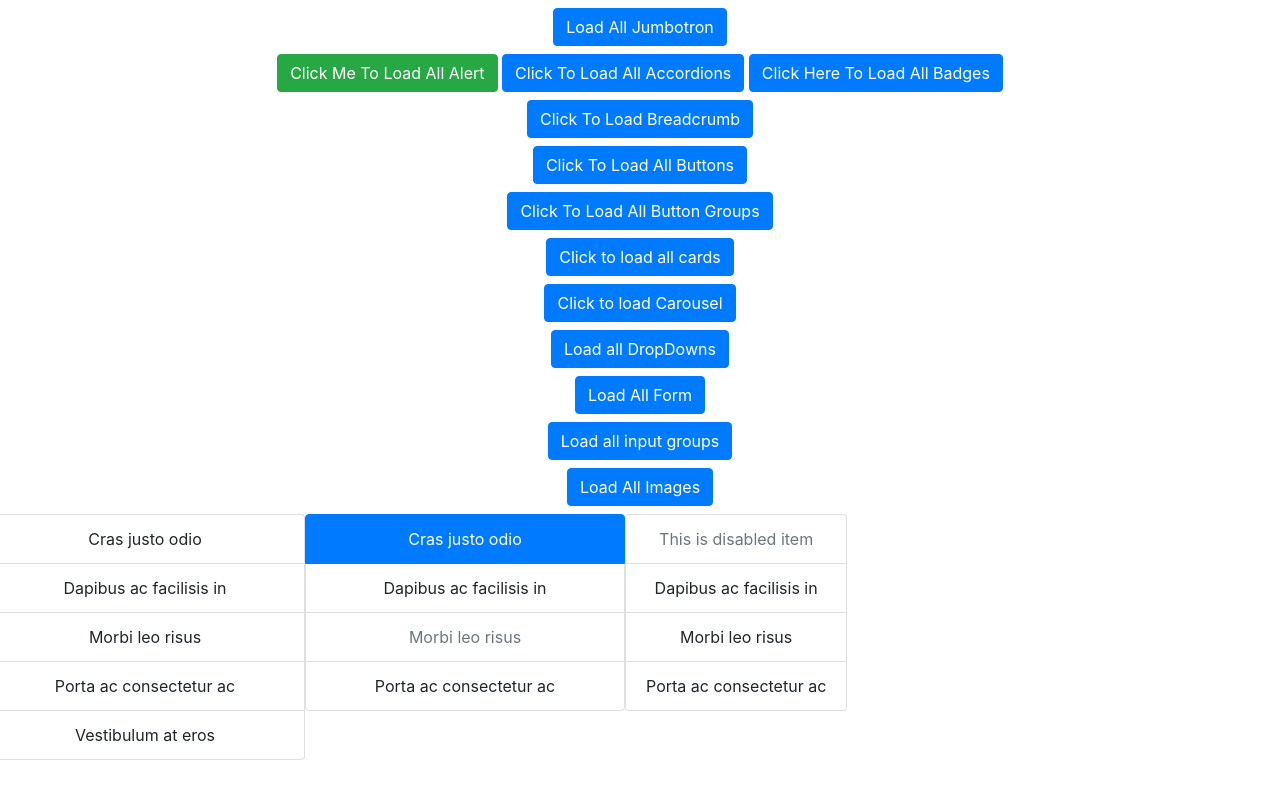
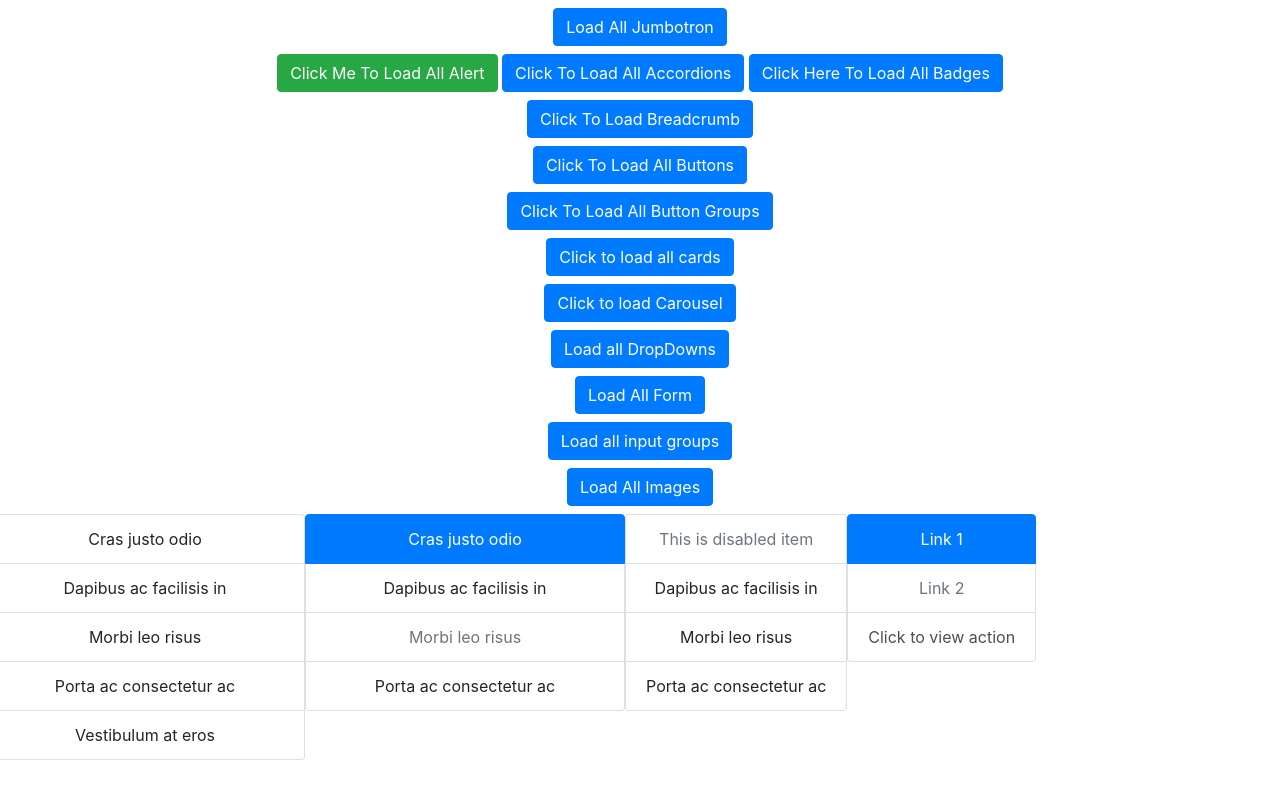
Before and after one commit to Khwajapasha/Boosrtrap-Practice, a React (Create React App) app: page / in a window 1280 px wide. Built offline with nearby package versions, Linux system fonts and the light colour scheme.

Commit message:
Actionable link implemented in list group item

```diff
--- a/src/Component/MainBodySection/ListGroupsComponent/AllListGroup.jsx
+++ b/src/Component/MainBodySection/ListGroupsComponent/AllListGroup.jsx
@@ -3,6 +3,7 @@ import { Row } from "react-bootstrap";
 import { LIstGroupBasicExample } from "./LIstGroupBasicExample";
 import { ListGroupsActiveItem } from "./ListGroupsActiveItem";
 import { ListGroupDisabledItem } from "./ListGroupDisabledItem";
+import { ListGroupActionableItem } from "./ListGroupActionableItem";
 export const AllListGroup = () => {
   return (
     <div className="mt-2">
@@ -10,6 +11,7 @@ export const AllListGroup = () => {
         <LIstGroupBasicExample />
         <ListGroupsActiveItem />
         <ListGroupDisabledItem />
+        <ListGroupActionableItem />
       </Row>
     </div>
   );
--- /dev/null
+++ b/src/Component/MainBodySection/ListGroupsComponent/ListGroupActionableItem.jsx
@@ -0,0 +1,22 @@
+import React from "react";
+import { ListGroup } from "react-bootstrap";
+export const ListGroupActionableItem = () => {
+  const handleClick = () => {
+    alert("This is actionable link");
+  };
+  return (
+    <div>
+      <ListGroup defaultActiveKey="#link1">
+        <ListGroup.Item action href="#link1">
+          Link 1
+        </ListGroup.Item>
+        <ListGroup.Item action href="#link2" disabled>
+          Link 2
+        </ListGroup.Item>
+        <ListGroup.Item action onClick={handleClick}>
+          Click to view action
+        </ListGroup.Item>
+      </ListGroup>
+    </div>
+  );
+};
```
